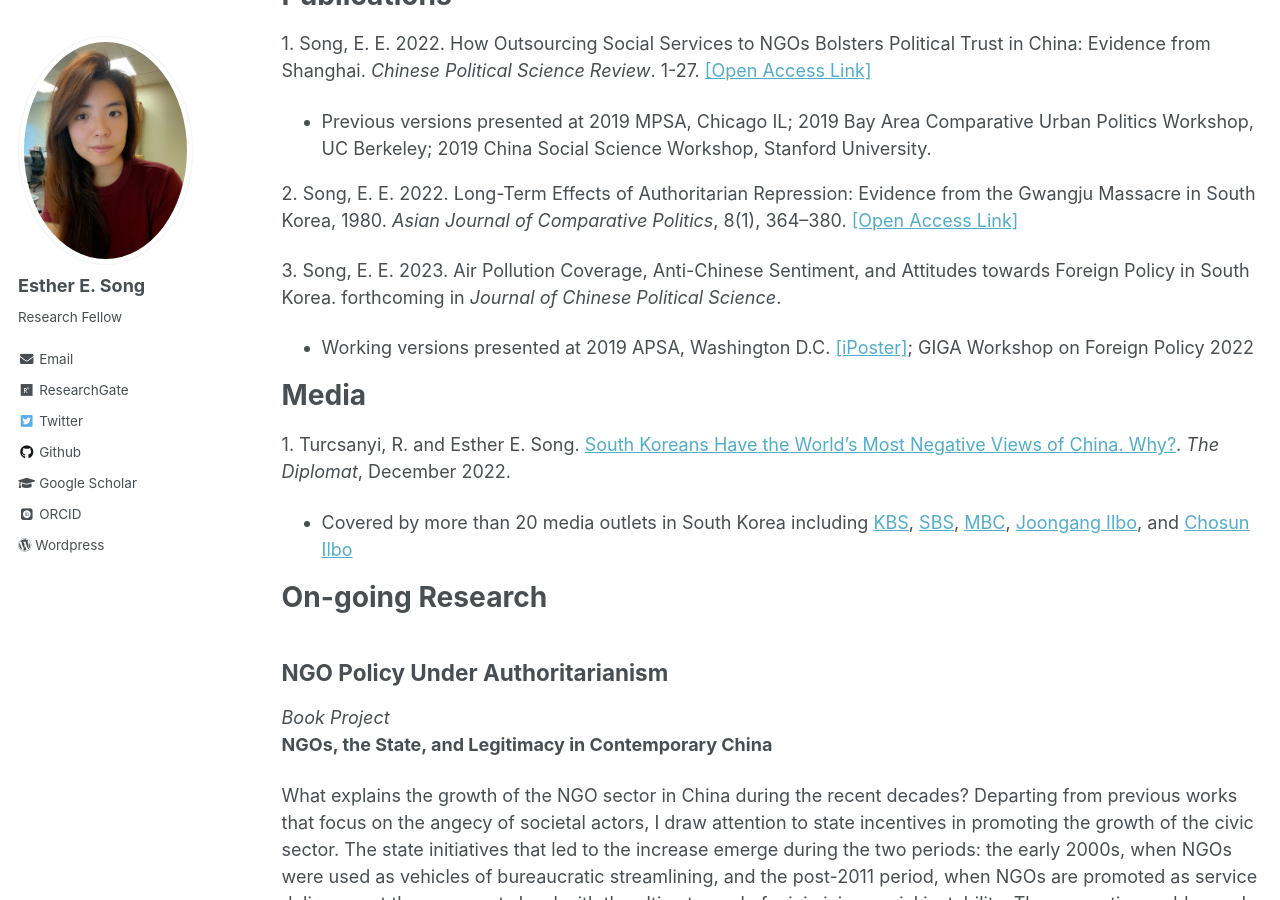
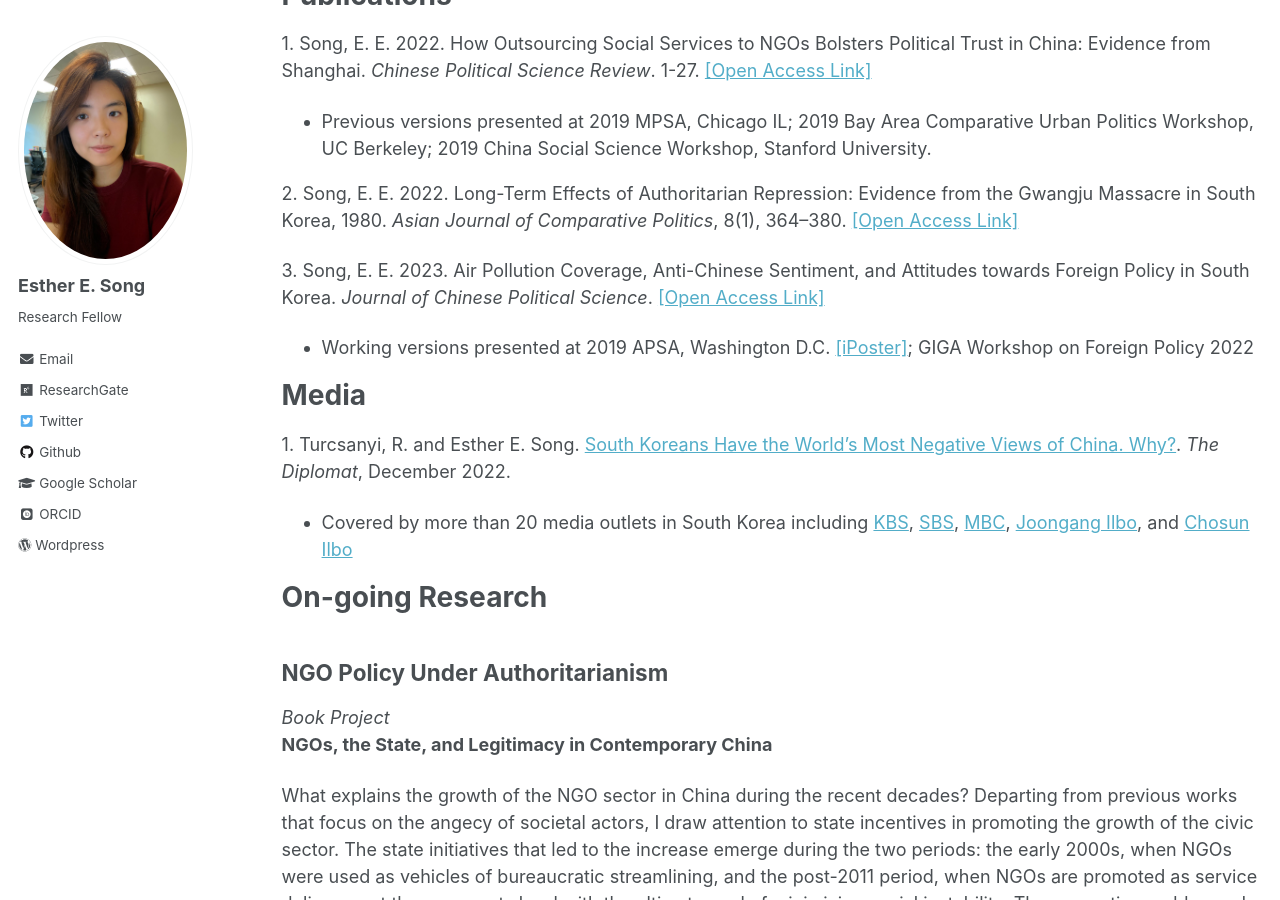
Before and after one commit to ehsong/ehsong.github.io, a Jekyll site: the page built from _pages/research.md, in a window 1280 px wide and 900 px high, scrolled down 344 px. Built offline with Jekyll 4.4.1, drawn with Linux system fonts in a browser that asks for light colours; some web fonts are replaced.

Commit message:
Update research.md

```diff
--- a/_pages/research.md
+++ b/_pages/research.md
@@ -16,7 +16,7 @@ My research interests span across topics such as civil society and NGO policy, a
 
 2\. Song, E. E. 2022. Long-Term Effects of Authoritarian Repression: Evidence from the Gwangju Massacre in South Korea, 1980. *Asian Journal of Comparative Politics*, 8(1), 364–380. [[Open Access Link]](https://journals.sagepub.com/doi/epub/10.1177/20578911221147994)
 
-3\. Song, E. E. 2023. Air Pollution Coverage, Anti-Chinese Sentiment, and Attitudes towards Foreign Policy in South Korea. forthcoming in *Journal of Chinese Political Science*.
+3\. Song, E. E. 2023. Air Pollution Coverage, Anti-Chinese Sentiment, and Attitudes towards Foreign Policy in South Korea. *Journal of Chinese Political Science*. [[Open Access Link]](https://doi.org/10.1007/s11366-023-09849-z)
    * Working versions presented at 2019 APSA, Washington D.C. [[iPoster]](https://apsa2019-apsa.ipostersessions.com/default.aspx?s=DF-1D-34-3D-64-33-21-12-B0-42-57-A1-87-AC-68-E1); GIGA Workshop on Foreign Policy 2022
 
 # Media
```
